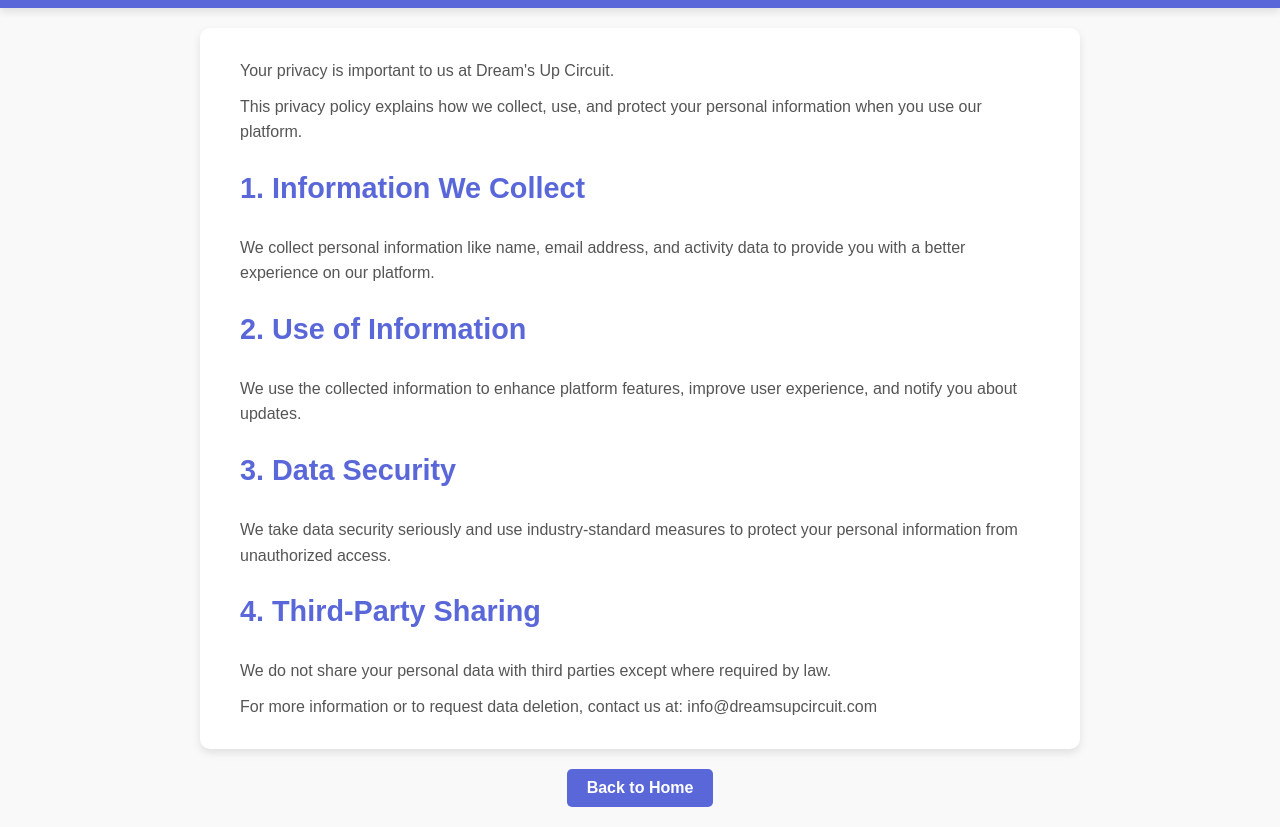
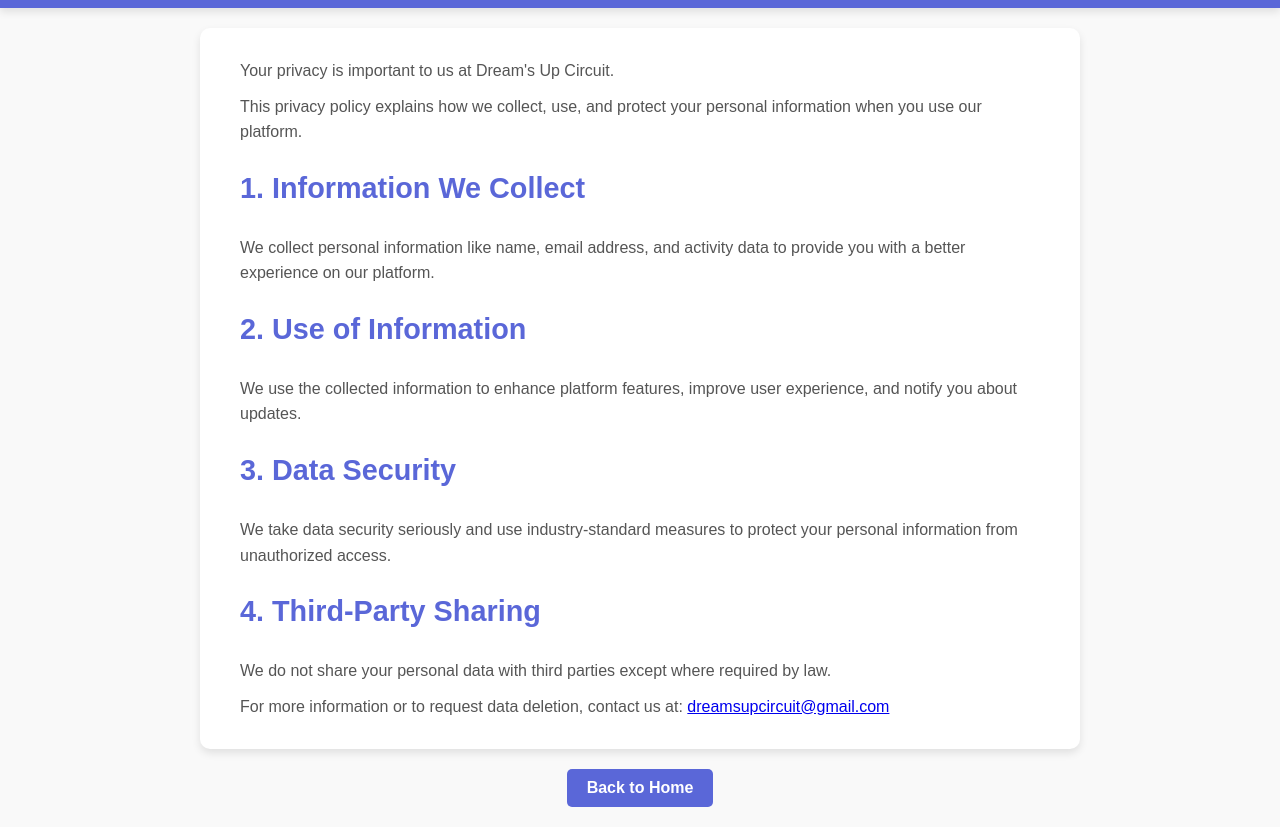
Before and after one commit to sonisuryansh/Dreams_up, a plain HTML site: page privacy.html in a window 1280 px wide. Shown: the part 96-923 px from the top of the page. Drawn offline with Linux system fonts and the light colour scheme.

Commit message:
Update privacy.html

```diff
--- a/privacy.html
+++ b/privacy.html
@@ -2,6 +2,7 @@
 <html lang="en">
 <head>
     <meta charset="UTF-8">
+    <meta http-equiv="X-UA-Compatible" content="IE=edge">
     <meta http-equiv="X-UA-Compatible" content="IE=edge">
     <meta name="viewport" content="width=device-width, initial-scale=1.0">
     <link rel="stylesheet" href="privacy.css">
@@ -29,7 +30,9 @@
         <h2>4. Third-Party Sharing</h2>
         <p>We do not share your personal data with third parties except where required by law.</p>
 
-        <p>For more information or to request data deletion, contact us at: info@dreamsupcircuit.com</p>
+        <p>For more information or to request data deletion, contact us at:
+            <a href="mailto:dreamsupcircuit@gmail.com">dreamsupcircuit@gmail.com</a>
+        </p>
     </main>
         <button>
             <a href="index.html">Back to Home</a>
```
